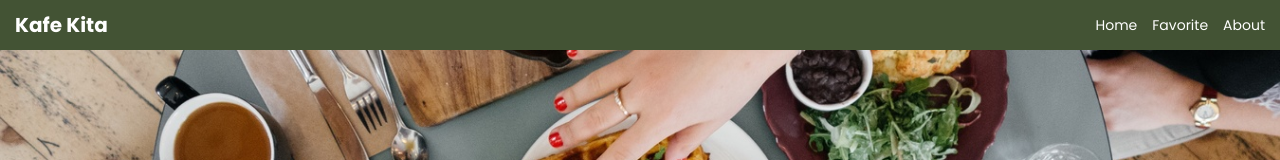
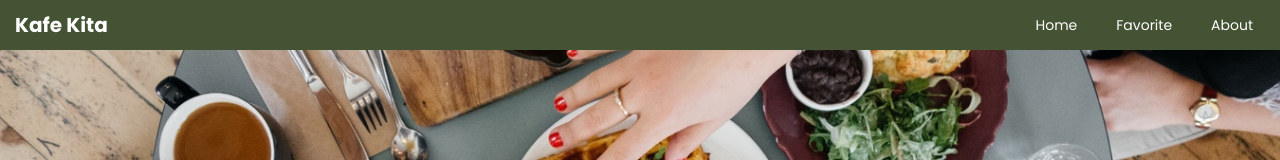
Before and after one commit to Id-Yuu/resto-webapp, a website built with webpack: page src/templates/index.html in a window 1280 px wide. Shown: the top 160 px of the page. Built offline with nearby package versions, Linux system fonts and the light colour scheme.

Commit message:
fixResponsibilitas

```diff
--- a/src/styles/main.scss
+++ b/src/styles/main.scss
@@ -74,6 +74,9 @@ p {
         color: $color-white;
         text-decoration: none;
         display: inline-block;
+        padding: 12px;
+        min-width: 44px;
+        min-height: 44px;
       }
     }
   }
```
